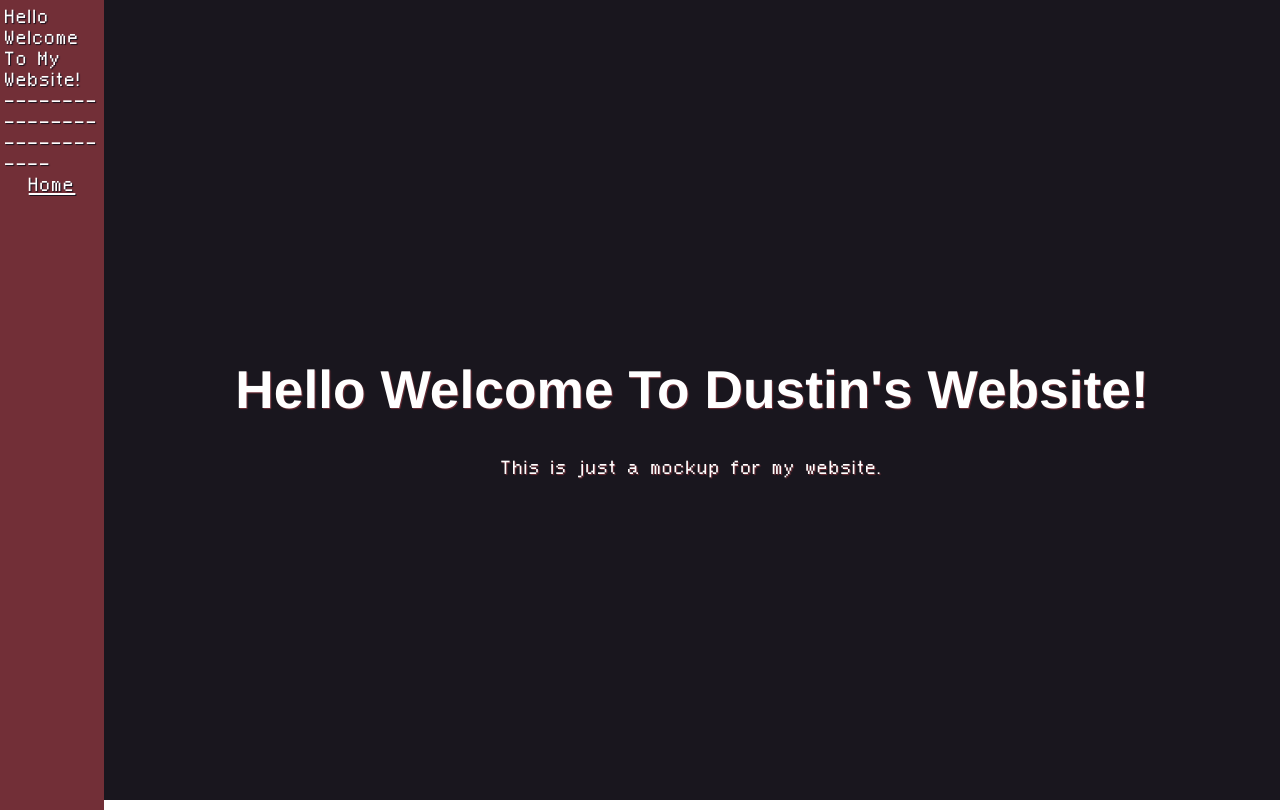
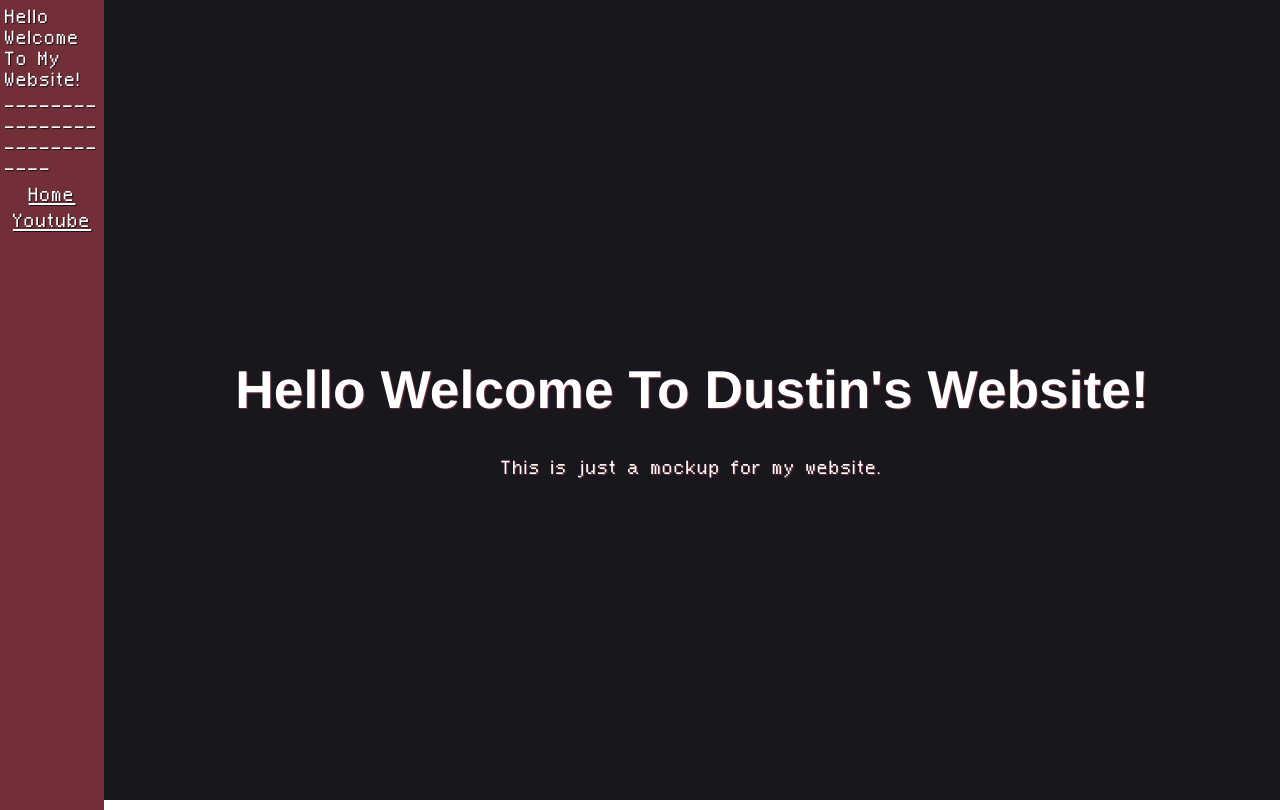
Before and after one commit to dustin4242/my-website, a Nuxt app: page / in a window 1280 px wide. Built offline with nearby package versions, Linux system fonts and the light colour scheme.

Commit message:
youtube button

```diff
--- a/app.vue
+++ b/app.vue
@@ -18,7 +18,7 @@ body,
 	width: 100%;
 	height: 100vh;
 	margin: 0;
-	font-family: 'Helvetica';
+	font-family: 'Helvetica', monospace;
 	font-size: 20pt;
 }
 
--- a/components/sidebar.vue
+++ b/components/sidebar.vue
@@ -3,6 +3,7 @@
 		<div>Hello Welcome To My Website!</div>
 		<div>----------------------------</div>
 		<a href="/" class="button">Home</a>
+		<a href="https://www.youtube.com/@DudeBroVideos" class="button">Youtube</a>
 	</div>
 </template>
 
@@ -14,6 +15,7 @@
 	min-width: 45px;
 	width: 8%;
 	height: 100%;
+	gap: 5px;
 	background-color: #722f37;
 
 	color: white;
@@ -24,4 +26,8 @@
 .button {
 	color: white;
 }
+
+.end {
+	width: 100%
+}
 </style>
```
